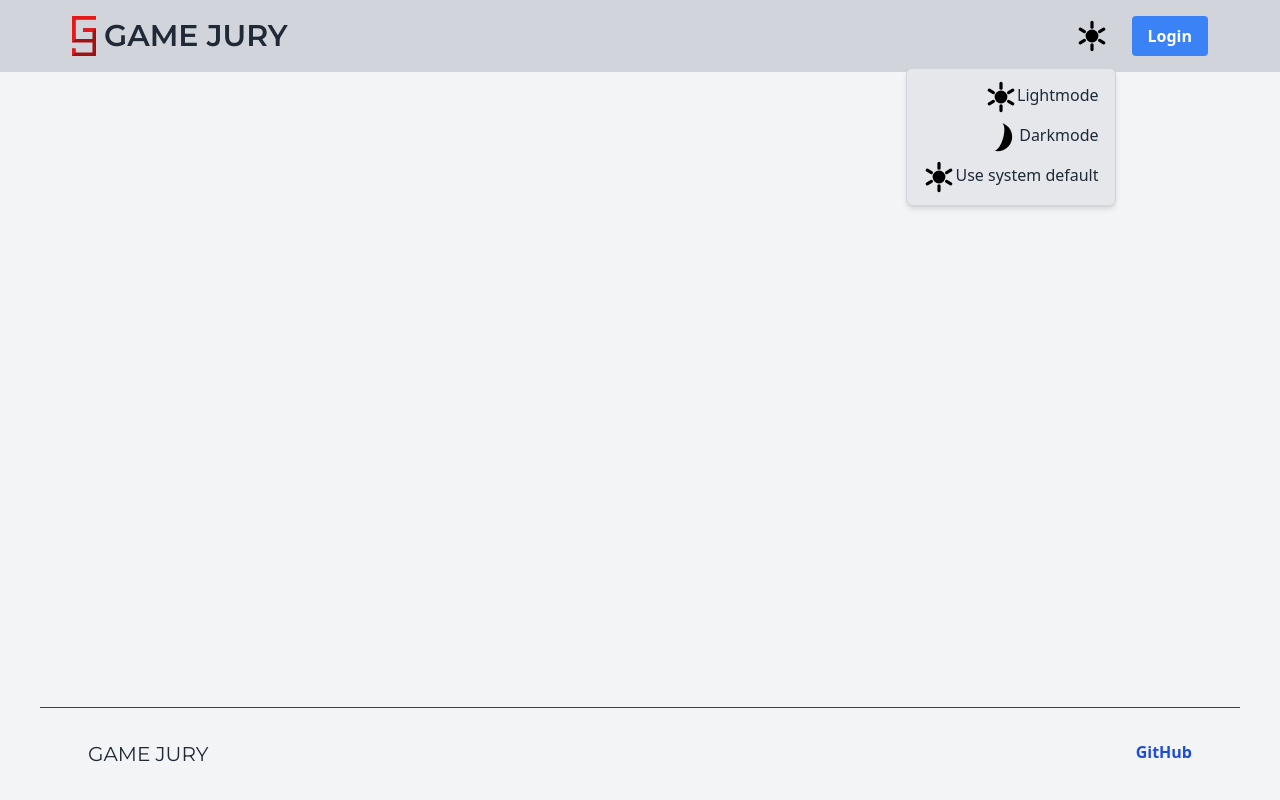
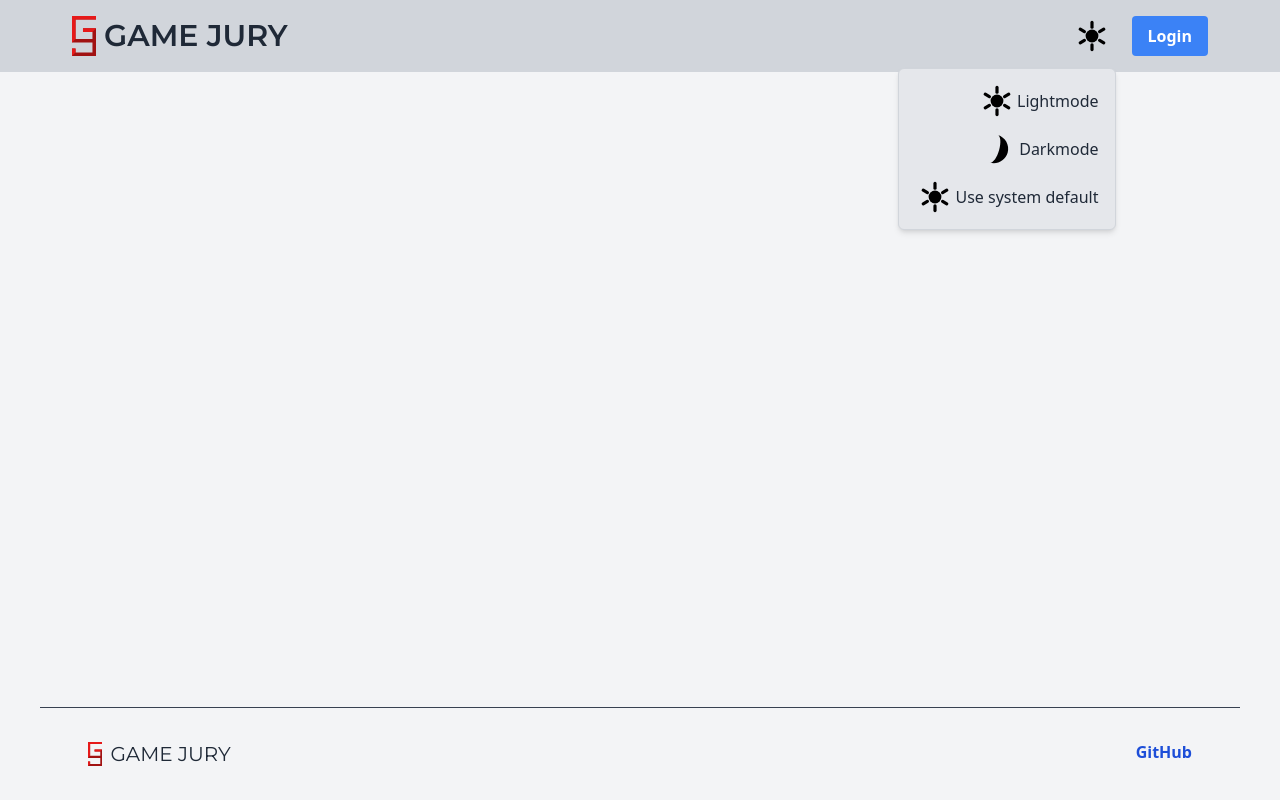
Before and after one commit to MrNinjaPowha/game-jury, a Next.js app: page / in a window 1280 px wide. Both pictures are taken after a click on the button 1091 px from the left and 36 px from the top of the page. Built offline with nearby package versions, Linux system fonts and the light colour scheme.

Commit message:
Added logo in footer and fixed svg sizing

```diff
--- a/src/components/footer/footer.tsx
+++ b/src/components/footer/footer.tsx
@@ -1,10 +1,16 @@
 import Link from 'next/link';
+import Logo from '../svg/logo';
 
 export default function Footer() {
   return (
     <footer className="mx-auto w-full max-w-container">
       <div className="flex justify-between border-t border-gray-700 p-12 py-8">
-        <div className="font-montserrat text-xl">GAME JURY</div>
+        <div className="flex items-center gap-2 font-montserrat text-xl">
+          <div className="h-6">
+            <Logo />
+          </div>
+          GAME JURY
+        </div>
         <div>
           <a
             className="link"
--- a/src/components/header/header.tsx
+++ b/src/components/header/header.tsx
@@ -8,7 +8,7 @@ export default function Header() {
       <div className="mx-auto flex max-w-container items-center justify-between">
         <Link href={'/'}>
           <h1 className="flex items-center gap-2 p-8 py-4 font-montserrat text-3xl font-semibold">
-            <div className="inline-block h-10">
+            <div className="h-10">
               <Logo />
             </div>
             GAME JURY
--- a/src/components/header/themeMenu.tsx
+++ b/src/components/header/themeMenu.tsx
@@ -50,30 +50,36 @@ export default function ThemeMenu() {
         ref={dropdown}
       >
         <button
-          className="h-10 w-full min-w-max bg-black bg-opacity-0 p-4 py-1 text-right data-[current=false]:hover:bg-opacity-5 data-[current=false]:focus-visible:bg-opacity-5 data-[current=false]:active:bg-opacity-10 dark:bg-white dark:bg-opacity-0"
+          className="flex w-full min-w-max items-center justify-end bg-black bg-opacity-0 p-4 py-1 text-right data-[current=false]:hover:bg-opacity-5 data-[current=false]:focus-visible:bg-opacity-5 data-[current=false]:active:bg-opacity-10 dark:bg-white dark:bg-opacity-0"
           disabled={theme === 'light' || !expanded}
           data-current={theme === 'light'}
           onClick={() => setTheme('light')}
         >
-          <ThemeIcon icon="light" activeTheme={colorScheme} />
+          <div className="h-10 p-1">
+            <ThemeIcon icon="light" activeTheme={colorScheme} />
+          </div>
           Lightmode
         </button>
         <button
-          className="h-10 w-full min-w-max bg-black bg-opacity-0 p-4 py-1 text-right data-[current=false]:hover:bg-opacity-5 data-[current=false]:focus-visible:bg-opacity-5 data-[current=false]:active:bg-opacity-10 dark:bg-white dark:bg-opacity-0"
+          className="flex w-full min-w-max items-center justify-end bg-black bg-opacity-0 p-4 py-1 data-[current=false]:hover:bg-opacity-5 data-[current=false]:focus-visible:bg-opacity-5 data-[current=false]:active:bg-opacity-10 dark:bg-white dark:bg-opacity-0"
           disabled={theme === 'dark' || !expanded}
           data-current={theme === 'dark'}
           onClick={() => setTheme('dark')}
         >
-          <ThemeIcon icon="dark" activeTheme={colorScheme} />
+          <div className="h-10 p-1">
+            <ThemeIcon icon="dark" activeTheme={colorScheme} />
+          </div>
           Darkmode
         </button>
         <button
-          className="h-10 w-full min-w-max bg-black bg-opacity-0 p-4 py-1 text-right data-[current=false]:hover:bg-opacity-5 data-[current=false]:focus-visible:bg-opacity-5 data-[current=false]:active:bg-opacity-10 dark:bg-white dark:bg-opacity-0"
+          className="flex w-full min-w-max items-center justify-end bg-black bg-opacity-0 p-4 py-1 text-right data-[current=false]:hover:bg-opacity-5 data-[current=false]:focus-visible:bg-opacity-5 data-[current=false]:active:bg-opacity-10 dark:bg-white dark:bg-opacity-0"
           disabled={theme === 'system' || !expanded}
           data-current={theme === 'system'}
           onClick={() => setTheme('system')}
         >
-          <ThemeIcon icon={systemTheme} activeTheme={colorScheme} />
+          <div className="h-10 p-1">
+            <ThemeIcon icon={systemTheme} activeTheme={colorScheme} />
+          </div>
           Use system default
         </button>
       </div>
--- a/src/styles/globals.css
+++ b/src/styles/globals.css
@@ -5,8 +5,8 @@
 @layer base {
   img,
   svg {
-    @apply inline-block;
     @apply h-full;
+    @apply w-full;
   }
 }
 
```
